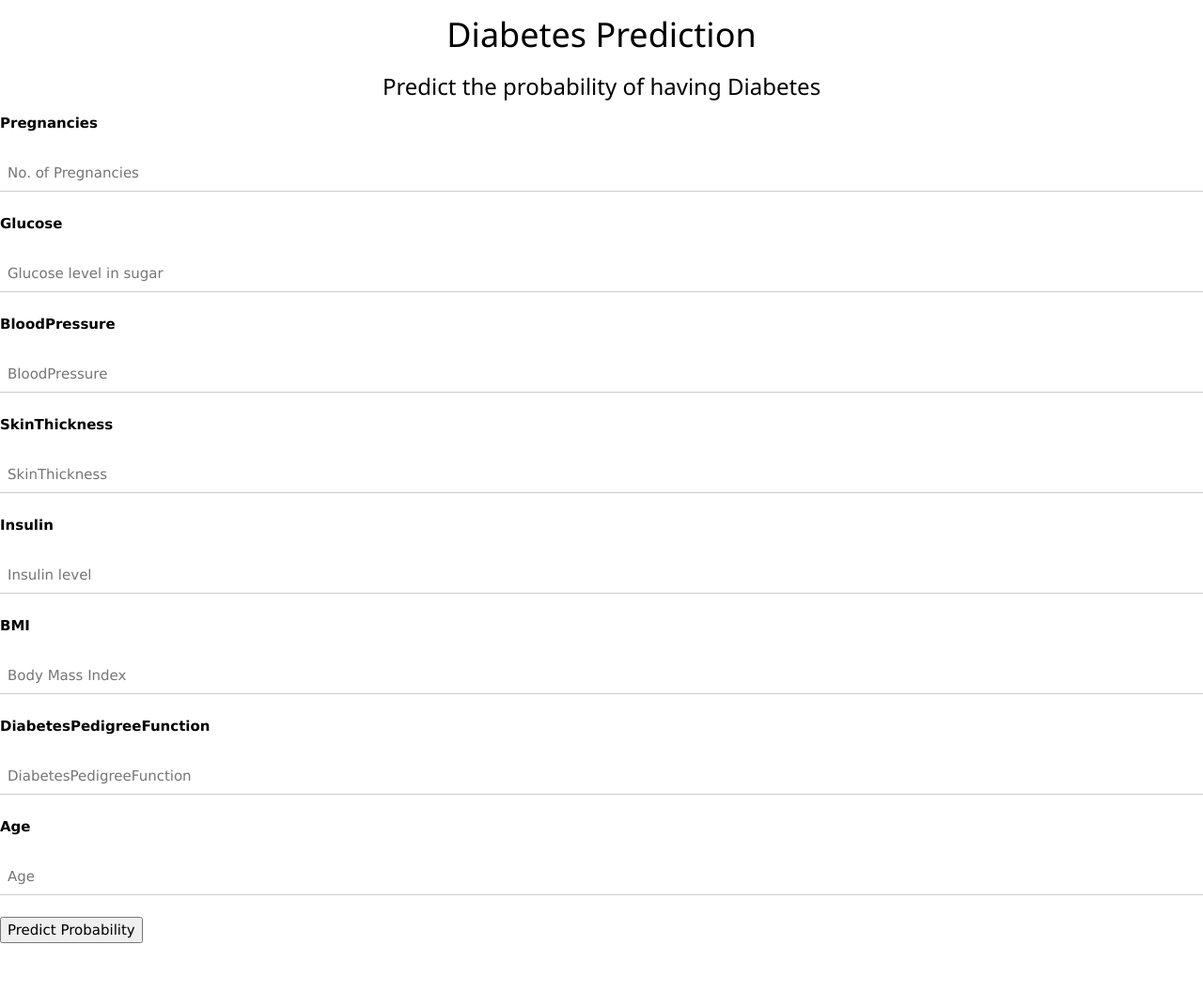
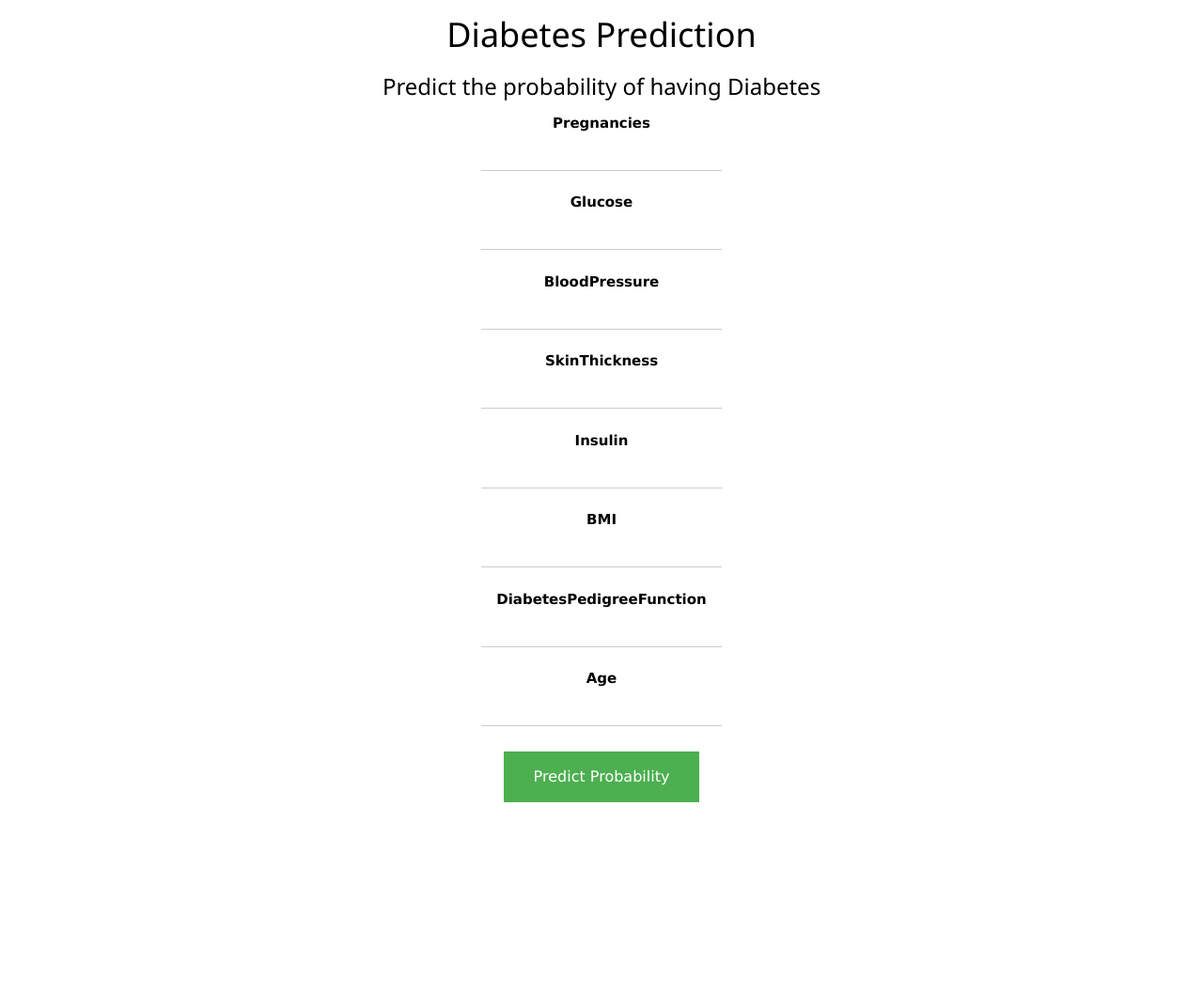
Before and after one commit to shwetathikekar/FRT_Diabetes_Prediction_Project, a Python web app: template templates/index.html in a window 1280 px wide. Shown: the part 69-1141 px from the top of the page at 94% size. After the commit the page ends 923 px from the top, so only its background shows below. Run offline with Jinja, Linux system fonts and the light colour scheme; the template is opened without the code that fills it, so the values that code supplies are empty; some libraries are stand-ins or nearby versions.

Commit message:
fixed form

```diff
--- a/static/css/materialize.css
+++ b/static/css/materialize.css
@@ -21,3 +21,22 @@
     background-color: #04AA6D;
     color: white;
   }
+
+  .button {
+    background-color: #4CAF50; /* Green */
+    border: none;
+    color: white;
+    padding: 15px 32px;
+    text-align: center;
+    text-decoration: none;
+    display: inline-block;
+    font-size: 16px;
+    margin: 4px 2px;
+    cursor: pointer;
+    -webkit-transition-duration: 0.4s; /* Safari */
+    transition-duration: 0.4s;
+  }
+
+  .submit:hover {
+    box-shadow: 0 12px 16px 0 rgba(0,0,0,0.24),0 17px 50px 0 rgba(0,0,0,0.19);
+  }
--- a/templates/index.html
+++ b/templates/index.html
@@ -15,7 +15,7 @@
   <nav class="navigation">
     <div class="nav-wrapper container"><a href="#">Diabetes Prediction</a>
       <ul >
-        <li><a style=" float: left;" href="#">Home</a></li>
+        <li><a href="#">Home</a></li>
       </ul>
 
   </nav>
@@ -33,66 +33,66 @@
 
 
       <div class="row">
-        <form action='/predict' method="post" class="col s12">
+        <form style="text-align: center;" action='/predict' method="post" class="col s12">
           <div class="row">
               <div class="input-field col s4">
                   <label for="first_name"><b>Pregnancies</b></label>
+                  <br>
+                  <input style="display: inline-block; width: 20%;" class="w3-input"  name="1" id="first_name" type="text" class="validate">
                   <br><br>
-                    <input class="w3-input" placeholder="No. of Pregnancies" name="1" id="first_name" type="text" class="validate">
-                    <br>
               </div>
               <div class="input-field col s4">
                   <label for="last_name"><b>Glucose </b></label>
+                  <br>
+                  <input style="display: inline-block; width: 20%;"  class="w3-input" id="last_name" name="2"  type="text" class="validate">
                   <br><br>
-                    <input class="w3-input" id="last_name" name="2" placeholder="Glucose level in sugar"  type="text" class="validate">
-                    <br>
 
               </div>
 
               <div class="input-field col s4">
                   <label for="_name"><b>BloodPressure</b></label>
+                  <br>
+                  <input style="display: inline-block; width: 20%;"  class="w3-input" id="_name" name="3"  type="text" class="validate">
                   <br><br>
-                    <input class="w3-input" id="_name" name="3" placeholder="BloodPressure" type="text" class="validate">
-                    <br>
 
               </div>
               <div class="input-field col s4">
                   <label for="first_name"><b>SkinThickness</b></label>
+                  <br>
+                  <input style="display: inline-block; width: 20%;"  class="w3-input" name="4" id="first_name" type="text" class="validate">
                   <br><br>
-                    <input class="w3-input" placeholder="SkinThickness" name="4" id="first_name" type="text" class="validate">
-                    <br>
               </div>
               <div class="input-field col s4">
                   <label for="last_name"><b>Insulin</b></label>
+                  <br>
+                  <input style="display: inline-block; width: 20%;"  class="w3-input" id="last_name" name="5" type="text" class="validate">
                   <br><br>
-                    <input class="w3-input" id="last_name" name="5" placeholder="Insulin level"  type="text" class="validate">
-                    <br>
               </div>
               <div class="input-field col s4">
                 <label ><b>BMI</b></label>
+                <br>
+                <input style="display: inline-block; width: 20%;"  class="w3-input" name = '6'>
                 <br><br>
-                  <input class="w3-input" name = '6' placeholder="Body Mass Index">
-                  <br>
 
               </div>
               <div class="input-field col s4">
                   <label for="last_name"><b>DiabetesPedigreeFunction</b></label>
+                  <br>
+                  <input style="display: inline-block; width: 20%;"  class="w3-input" id="last_name" name="7" type="text" class="validate">
                   <br><br>
-                    <input class="w3-input" id="last_name" name="7" placeholder="DiabetesPedigreeFunction"  type="text" class="validate">
-                    <br>
               </div>
               <div class="input-field col s4">
                   <label for="_name"><b>Age</b></label>
+                  <br>
+                  <input style="display: inline-block; width: 20%;"  class="w3-input" id="_name" name="8" type="text" class="validate">
                   <br><br>
-                    <input class="w3-input" id="_name" name="8" placeholder="Age" type="text" class="validate">
-                    <br>
               </div>
 
         </div>
 
         <div class="row center">
 
-              <button type="submit" class="btn-large waves-effect waves-light orange">Predict Probability</button>
+            <button type="submit" class="button submit">Predict Probability</button>
 
         </div>
       </form>
```
Lines whose indentation alone changed are shown as unchanged.
